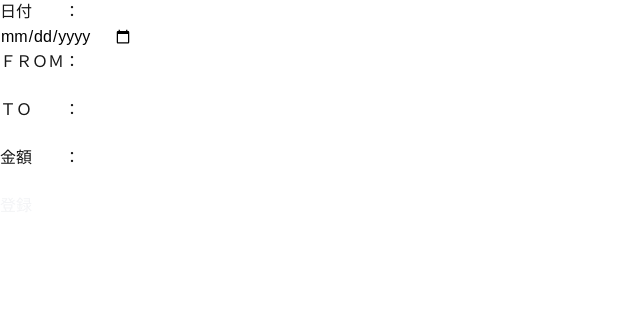
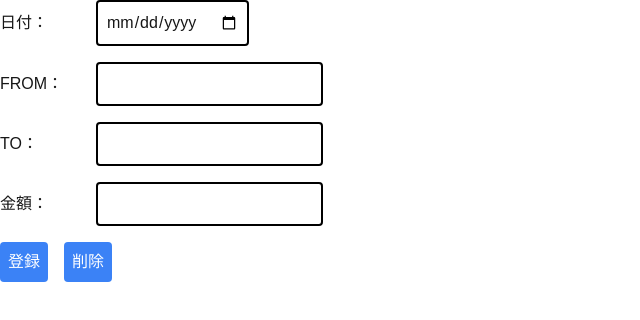
Before and after one commit to nissintamura/nextpractice, a Next.js app in the folder transportation/: page /main in a window 1280 px wide. Shown: the top 320 px of the page, without its empty margins (0-640 px from the left). Built offline with nearby package versions, Linux system fonts and the light colour scheme.

Commit message:
20250304時点

```diff
--- a/transportation/app/main/page.tsx
+++ b/transportation/app/main/page.tsx
@@ -1,42 +1,82 @@
 'use client'
-import React from 'react';
-import { useState } from 'react';
+import React, { useState } from 'react';
 import Button from "@/components/Button";
 import Label from "@/components/Label";
 import Text from "@/components/Text";
 
-const Main =()=>{
-
-    const [date , setDate] = useState("");
-    const [from , setFrom] = useState("");
-    const [to , setTo] = useState("");
-    const [pay , setPay] = useState("");
+const Main = () => {
+    const [date, setDate] = useState("");
+    const [from, setFrom] = useState("");
+    const [to, setTo] = useState("");
+    const [pay, setPay] = useState("");
     const [listData, setListData] = useState<{ date: string; from: string; to: string; pay: string; }[]>([]);
 
     const submitEvent = () => {
-        setListData([...listData, { date, from, to, pay }]);
+        //未入力チェック
+        if (!date || !from || !to || !pay) {
+            alert("未入力の項目があります");
+            return;
+        }
+        const newListData = [...listData];
+        newListData.push({ date, from, to, pay });
+        setListData(newListData);
     };
 
-    return(
-        <>
-            <Label value="日付　　："/><Text type="date" value={date} onChange={(e) => setDate(e.target.value)}/>
-            <Label value="ＦＲＯＭ："/><Text type="input" value={from} onChange={(e) => setFrom(e.target.value)}/>
-            <Label value="ＴＯ　　："/><Text type="input" value={to} onChange={(e) => setTo(e.target.value)}/>
-            <Label value="金額　　："/><Text type="input" value={pay} onChange={(e) => setPay(e.target.value)}/>
-            <Button eventName = {submitEvent} name="登録" />
+    const deleteSelectedItems = () => {
+        const checkboxes = document.querySelectorAll('.target');    //チェックボックス
+        const updatedListData = listData.filter((_, index) => !(checkboxes[index] as HTMLInputElement).checked);    //チェックされていない項目のみを新しい配列updatedListDataに残す
+        setListData(updatedListData);
+        // チェックボックスの状態を初期化
+        checkboxes.forEach(checkbox => {
+            (checkbox as HTMLInputElement).checked = false;
+        });
+    };
+
+    return (
+        <div className="flex flex-col items-start w-1/2">
+            <div className="mb-4 flex items-center w-full">
+                <Label value="日付：" /><Text type="date" value={date} onChange={(e) => setDate(e.target.value)} />
+            </div>
+            <div className="mb-4 flex items-center w-full">
+                <Label value="FROM：" /><Text type="input" value={from} onChange={(e) => setFrom(e.target.value)} />
+            </div>
+            <div className="mb-4 flex items-center w-full">
+                <Label value="TO：" /><Text type="input" value={to} onChange={(e) => setTo(e.target.value)} />
+            </div>
+            <div className="mb-4 flex items-center w-full">
+                <Label value="金額：" /><Text type="number" value={pay} onChange={(e) => setPay(e.target.value)} />
+            </div>
+            <div className="flex space-x-4">
+                <Button eventName={submitEvent} name="登録"/>
+                <Button eventName={deleteSelectedItems} name="削除" />
+            </div>
             {listData.length > 0 && (
-                <div>
-                    <h3>入力内容</h3>
+                <div className="w-full">
+                    <h3 className="font-bold">入力内容</h3>
+                    <div className="flex mb-2">
+                        <h4 className="w-1/5 font-bold">日付</h4>
+                        <h4 className="w-1/5 font-bold">FROM</h4>
+                        <h4 className="w-1/5 font-bold">TO</h4>
+                        <h4 className="w-1/5 font-bold">金額</h4>
+                        <h4 className="w-1/5 font-bold">CHECK</h4>
+                    </div>
                 </div>
             )}
+            <div className="w-full">
+                {listData.map((data, index) => (
+                    <div key={index} className="flex flex-col mb-2">
+                        <div className="flex">
+                            <p className="w-1/5">{data.date}</p>
+                            <p className="w-1/5">{data.from}</p>
+                            <p className="w-1/5">{data.to}</p>
+                            <p className="w-1/5">{data.pay}円</p>
+                            <input type="checkbox" className="target w-1/7" />
+                        </div>
+                    </div>
+                ))}
+            </div>
+        </div>
+    );
+};
 
-            {listData.map((data, index) => (
-                <div key={index}>
-                    <p>日付: {data.date} FROM-TO: {data.from} ~ {data.to} 金額: {data.pay}円</p>
-                </div>
-            ))}
-        </>
-    );
-
-};
 export default Main;
--- a/transportation/components/Button.tsx
+++ b/transportation/components/Button.tsx
@@ -6,7 +6,7 @@ const Button=(props)=>{
 
     return(
         <div>
-            <button className="text-gray-100" onClick={props.eventName}>{props.name}</button>
+            <button className="bg-blue-500 text-white p-2 rounded" onClick={props.eventName}>{props.name}</button>
         </div>
     )
 };
--- a/transportation/components/Label.tsx
+++ b/transportation/components/Label.tsx
@@ -1,9 +1,7 @@
 'use client'
 const Label=(props)=>{
     return(
-        <div>
-            {props.value}
-        </div>
+        <label className="w-24">{props.value}</label>
     )
 };
 
--- a/transportation/components/Text.tsx
+++ b/transportation/components/Text.tsx
@@ -1,9 +1,9 @@
 'use client'
 import React from 'react';
 
-const Text = ({ type, value, onChange }) => {
+const Text = (props) => {
   return (
-    <input type={type} value={value} onChange={onChange} className = "text-black"/>
+    <input type={props.type} value={props.value} onChange={props.onChange} className = "border-2 border-black p-2 rounded"/>
   );
 };
 
--- a/transportation/components_mitsui/Label.tsx
+++ b/transportation/components_mitsui/Label.tsx
@@ -1,7 +1,7 @@
 'use client'
 const Label=(props)=>{
     return(
-        <div>{props.value}</div>
+        <Label>{props.value}</Label>
     )
 };
 
```
